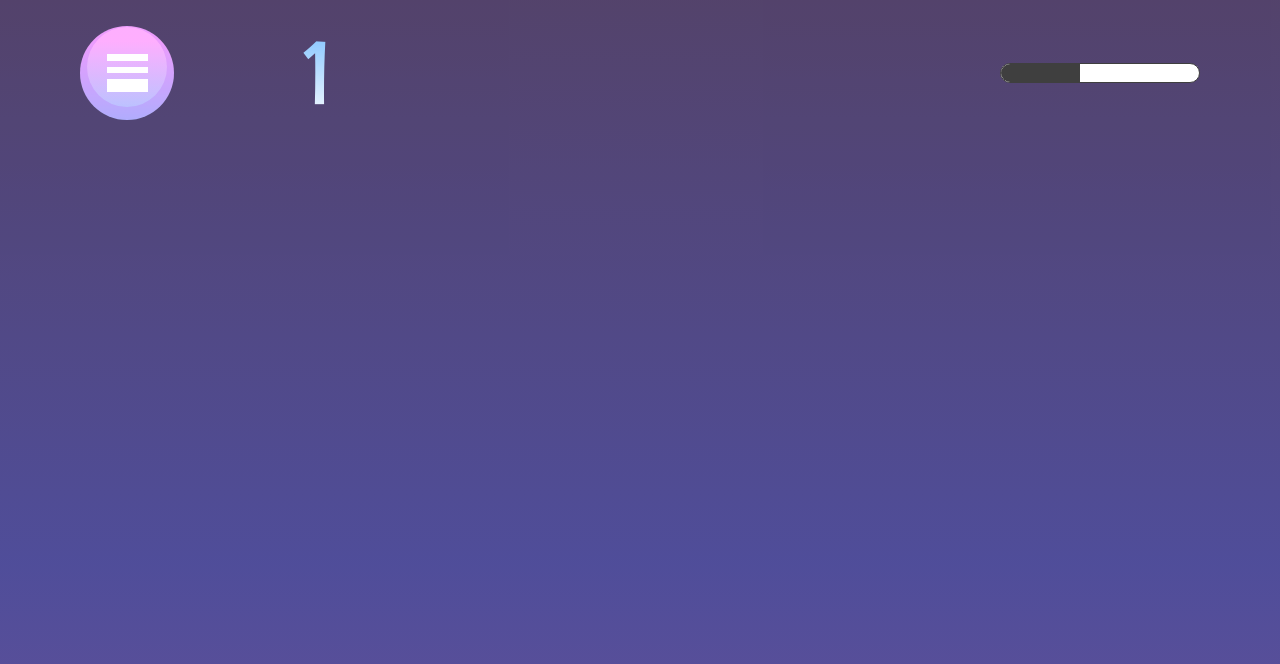
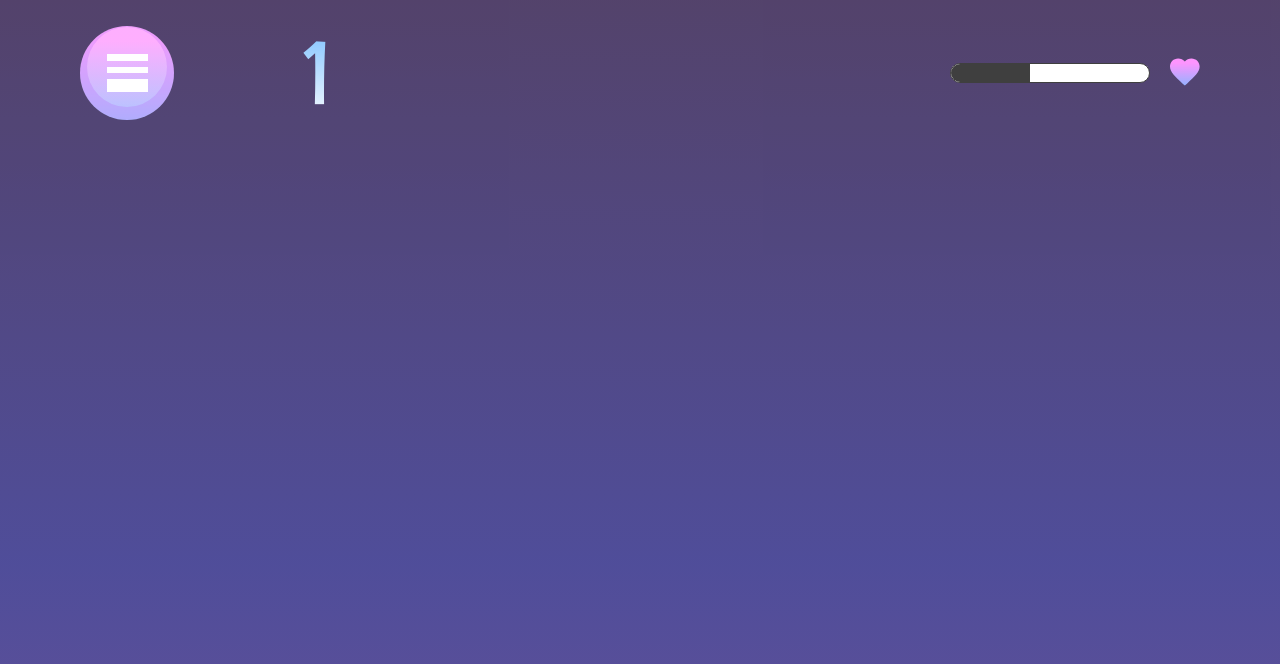
Before and after one commit to huyviet1995/hangman-game, a React (Create React App) app: page /game/1 in a window 1280 px wide. Shown: the top 664 px of the page. Built offline with nearby package versions, Linux system fonts and the light colour scheme.

Commit message:
Add heart icon

```diff
--- a/src/pages/HangmanGame/HangmanGame.module.css
+++ b/src/pages/HangmanGame/HangmanGame.module.css
@@ -25,6 +25,13 @@
     text-align: center;
 }
 
+.healthbarContainer {
+    display: flex;
+    justify-content: center;
+    align-items: center;
+    gap: 20px;
+}
+
 .healthbar {
     width: 200px;
     height: 20px;
@@ -41,6 +48,10 @@
 
 .heartIcon {
     background: url("/public/starter-code/assets/images/icon-heart.svg");
+    background-size: contain;
+    width: 30px;
+    height: 30px;
+    background-repeat: no-repeat;
 }
 
 .menuButton {
```
